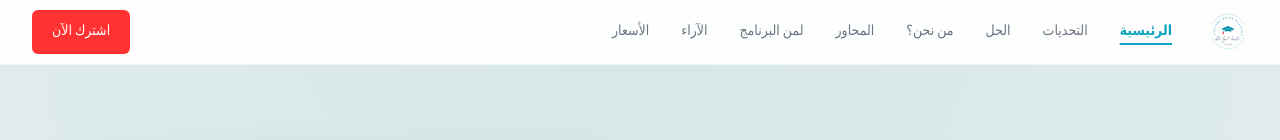
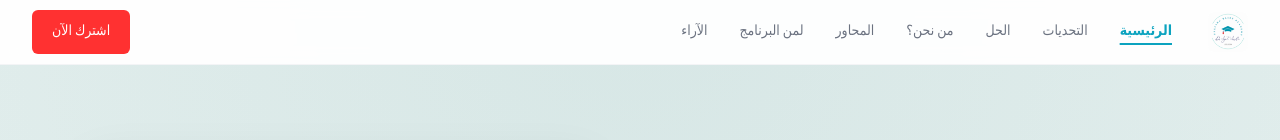
Before and after one commit to candraos/feelingblissacademy.com, a Next.js app: page / in a window 1280 px wide. Shown: the top 140 px of the page. Built offline with nearby package versions, Linux system fonts and the light colour scheme; no server answers.

Commit message:
remove price

```diff
--- a/src/app/page.tsx
+++ b/src/app/page.tsx
@@ -52,7 +52,7 @@ export default function Home() {
         <AudienceSection />
         <TestimonialsSection />
         <SocialProofSection />
-        <OfferSection />
+
         <FinalCtaSection />
       </main>
 
--- a/src/components/home/content.ts
+++ b/src/components/home/content.ts
@@ -6,7 +6,7 @@ export const navigationItems = [
   { href: "#modules", label: "المحاور" },
   { href: "#audience", label: "لمن البرنامج" },
   { href: "#testimonials", label: "الآراء" },
-  { href: "#offer", label: "الأسعار" },
+  // { href: "#offer", label: "الأسعار" },
 ] as const;
 
 export const heroHighlights = [
```
